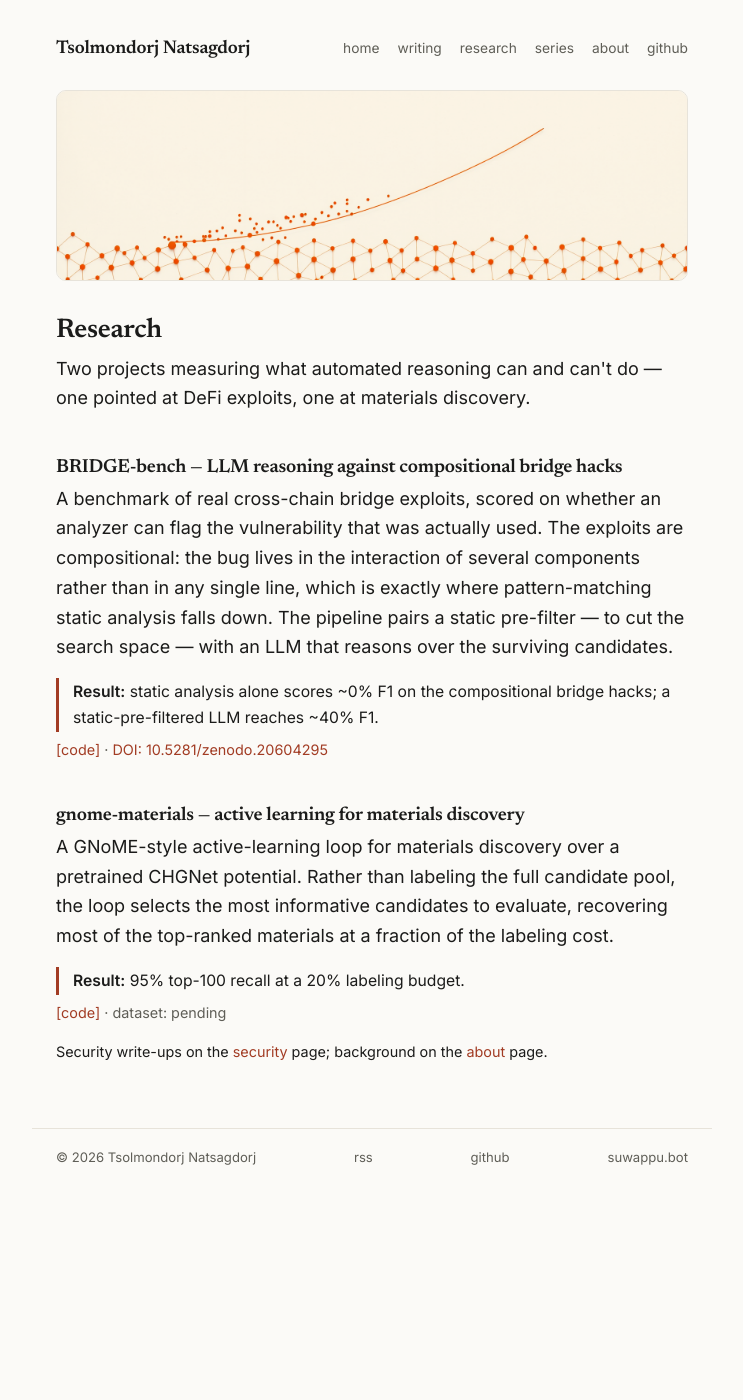
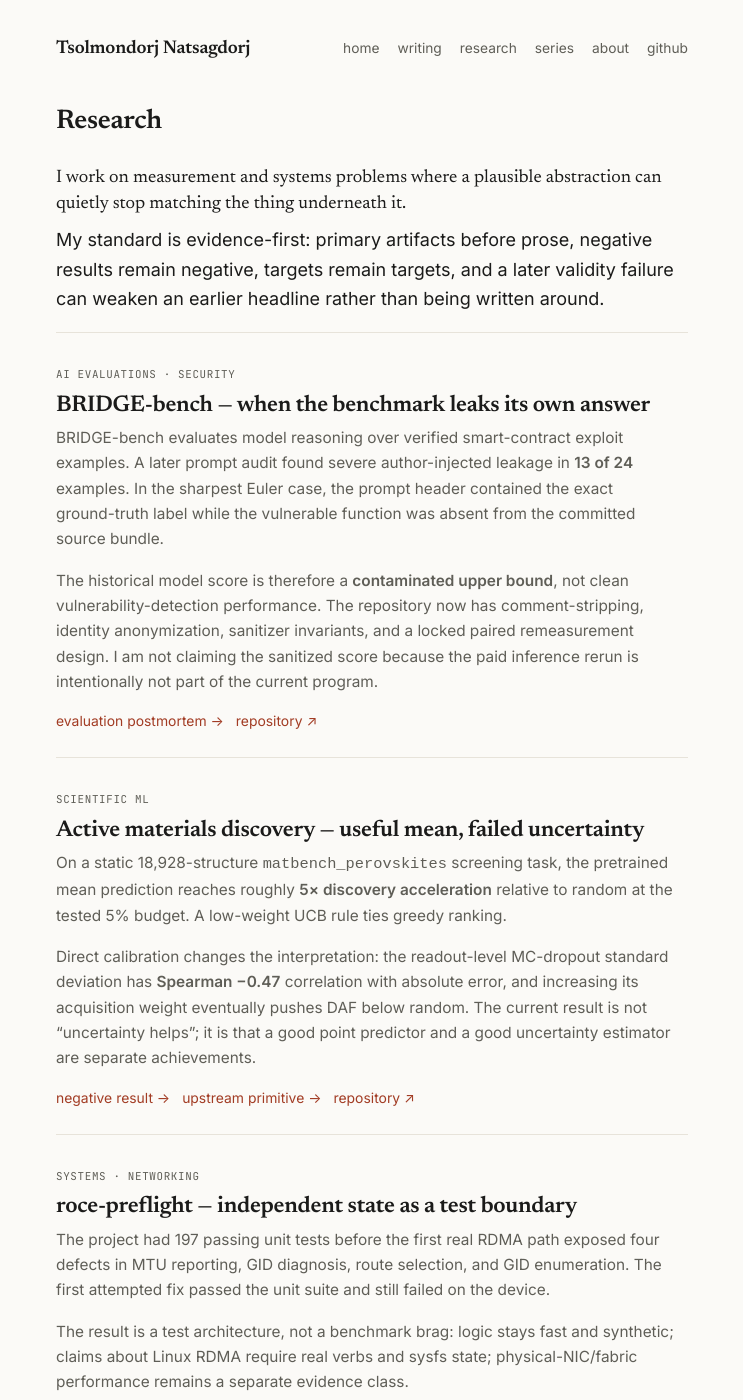
Before and after one commit to 0xSoftBoi/0xSoftBoi.github.io, a Jekyll site: the page built from research.html, in a window 1280 px wide and 1400 px high. Shown: the whole window, without its empty margins (268-1011 px from the left). Built offline with Jekyll 4.4.1, drawn with Linux system fonts in a browser that asks for light colours; some of the changed text lies outside the part shown.

Commit message:
site: replace stale research claims with current programs and evidence

```diff
--- a/research.html
+++ b/research.html
@@ -5,33 +5,45 @@ permalink: /research/
 ---
 
 <section class="about">
-  <img class="hero" src="{{ '/assets/art/research-hero.png' | relative_url }}" alt="">
   <h1>Research</h1>
-  <p>Two projects measuring what automated reasoning can and can't do — one pointed at DeFi exploits, one at materials discovery.</p>
+  <p class="lede">I work on measurement and systems problems where a plausible abstraction can quietly stop matching the thing underneath it.</p>
+  <p>My standard is evidence-first: primary artifacts before prose, negative results remain negative, targets remain targets, and a later validity failure can weaken an earlier headline rather than being written around.</p>
 
-  <h2>BRIDGE-bench — LLM reasoning against compositional bridge hacks</h2>
-  <p>A benchmark of real cross-chain bridge exploits, scored on whether an analyzer can flag the vulnerability that was actually used. The exploits are compositional: the bug lives in the interaction of several components rather than in any single line, which is exactly where pattern-matching static analysis falls down. The pipeline pairs a static pre-filter — to cut the search space — with an LLM that reasons over the surviving candidates.</p>
-  <p class="result"><strong>Result:</strong> static analysis alone scores ~0% F1 on the compositional bridge hacks; a static-pre-filtered LLM reaches ~40% F1.</p>
-  <p class="quiet"><a href="https://github.com/0xSoftBoi/anthropic-fellowship" target="_blank" rel="noopener noreferrer">[code]</a> &middot; <a href="https://doi.org/10.5281/zenodo.20604295" target="_blank" rel="noopener noreferrer">DOI: 10.5281/zenodo.20604295</a></p>
+  <div class="programs">
+    <article class="program">
+      <span class="program-kicker">AI evaluations · security</span>
+      <h2>BRIDGE-bench — when the benchmark leaks its own answer</h2>
+      <p>BRIDGE-bench evaluates model reasoning over verified smart-contract exploit examples. A later prompt audit found severe author-injected leakage in <strong>13 of 24</strong> examples. In the sharpest Euler case, the prompt header contained the exact ground-truth label while the vulnerable function was absent from the committed source bundle.</p>
+      <p>The historical model score is therefore a <strong>contaminated upper bound</strong>, not clean vulnerability-detection performance. The repository now has comment-stripping, identity anonymization, sanitizer invariants, and a locked paired remeasurement design. I am not claiming the sanitized score because the paid inference rerun is intentionally not part of the current program.</p>
+      <div class="program-links"><a href="{{ '/blog/static-analysis-scores-zero-on-real-exploits/' | relative_url }}">evaluation postmortem →</a><a href="https://github.com/0xSoftBoi/anthropic-fellowship" target="_blank" rel="noopener noreferrer">repository ↗</a></div>
+    </article>
 
-  <h2>gnome-materials — active learning for materials discovery</h2>
-  <p>A GNoME-style active-learning loop for materials discovery over a pretrained CHGNet potential. Rather than labeling the full candidate pool, the loop selects the most informative candidates to evaluate, recovering most of the top-ranked materials at a fraction of the labeling cost.</p>
-  <p class="result"><strong>Result:</strong> 95% top-100 recall at a 20% labeling budget.</p>
-  <p class="quiet"><a href="https://github.com/0xSoftBoi/gnome-materials" target="_blank" rel="noopener noreferrer">[code]</a> &middot; dataset: pending</p>
+    <article class="program">
+      <span class="program-kicker">Scientific ML</span>
+      <h2>Active materials discovery — useful mean, failed uncertainty</h2>
+      <p>On a static 18,928-structure <code>matbench_perovskites</code> screening task, the pretrained mean prediction reaches roughly <strong>5× discovery acceleration</strong> relative to random at the tested 5% budget. A low-weight UCB rule ties greedy ranking.</p>
+      <p>Direct calibration changes the interpretation: the readout-level MC-dropout standard deviation has <strong>Spearman −0.47</strong> correlation with absolute error, and increasing its acquisition weight eventually pushes DAF below random. The current result is not “uncertainty helps”; it is that a good point predictor and a good uncertainty estimator are separate achievements.</p>
+      <div class="program-links"><a href="{{ '/blog/greedy-was-enough-active-learning-pretrained-potential/' | relative_url }}">negative result →</a><a href="{{ '/blog/a-research-primitive-should-outlive-its-result/' | relative_url }}">upstream primitive →</a><a href="https://github.com/0xSoftBoi/active-materials-discovery" target="_blank" rel="noopener noreferrer">repository ↗</a></div>
+    </article>
 
-  <p class="more">Security write-ups on the <a href="{{ '/security/' | relative_url }}">security</a> page; background on the <a href="{{ '/about/' | relative_url }}">about</a> page.</p>
+    <article class="program">
+      <span class="program-kicker">Systems · networking</span>
+      <h2>roce-preflight — independent state as a test boundary</h2>
+      <p>The project had 197 passing unit tests before the first real RDMA path exposed four defects in MTU reporting, GID diagnosis, route selection, and GID enumeration. The first attempted fix passed the unit suite and still failed on the device.</p>
+      <p>The result is a test architecture, not a benchmark brag: logic stays fast and synthetic; claims about Linux RDMA require real verbs and sysfs state; physical-NIC/fabric performance remains a separate evidence class.</p>
+      <div class="program-links"><a href="{{ '/blog/197-tests-four-real-hardware-bugs/' | relative_url }}">postmortem →</a><a href="https://github.com/0xSoftBoi/roce-preflight" target="_blank" rel="noopener noreferrer">repository ↗</a></div>
+    </article>
+
+    <article class="program">
+      <span class="program-kicker">Autonomy · hardware</span>
+      <h2>Aiur — prototype the risky interaction, not the rendering</h2>
+      <p>Aiur is a persistent airborne-carrier concept. CARRIER-P0 removes hydrogen, swarms, charging, outdoor autonomy, and heavy airborne compute until one falsifiable interaction remains: repeated mechanically verified recovery of a small aircraft onto a moving dock.</p>
+      <p>The current artifacts are design, models, CAD, controller logic, and acceptance gates. Recovery rates are <strong>targets</strong>, not observed results, until a physical telemetry dataset is committed.</p>
+      <div class="program-links"><a href="{{ '/blog/delete-the-science-fiction-parts-first/' | relative_url }}">design note →</a><a href="https://github.com/0xSoftBoi/aiur" target="_blank" rel="noopener noreferrer">repository ↗</a></div>
+    </article>
+  </div>
+
+  <h2>Method</h2>
+  <p>I use four evidence classes in technical work: <strong>observed</strong>, <strong>derived</strong>, <strong>estimated</strong>, and <strong>target</strong>. The article should never make one look like another. The strongest rival explanation belongs in the main argument, not a footnote.</p>
+  <p class="more"><a href="{{ '/blog/correctness-under-hidden-failure-modes/' | relative_url }}">Read the engineering thesis →</a> · <a href="{{ '/blog/' | relative_url }}">all writing →</a></p>
 </section>
-
-<script type="application/ld+json">
-{
-  "@context": "https://schema.org",
-  "@type": "ScholarlyArticle",
-  "name": "BRIDGE-bench: Measuring LLM Reasoning on Compositional Cross-Chain Bridge Exploits",
-  "author": { "@id": "https://0xsoftboi.github.io/#person" },
-  "datePublished": "2026-06-09",
-  "identifier": "https://doi.org/10.5281/zenodo.20604295",
-  "sameAs": "https://doi.org/10.5281/zenodo.20604295",
-  "url": "https://github.com/0xSoftBoi/anthropic-fellowship",
-  "abstract": "A benchmark of ten real-world cross-chain bridge exploits ($1.6B in historical losses) measuring whether LLMs can reason about compositional vulnerabilities that violate accounting invariants. Static analysis scores ~0% F1; a static-pre-filtered LLM reaches ~40% F1."
-}
-</script>
```
